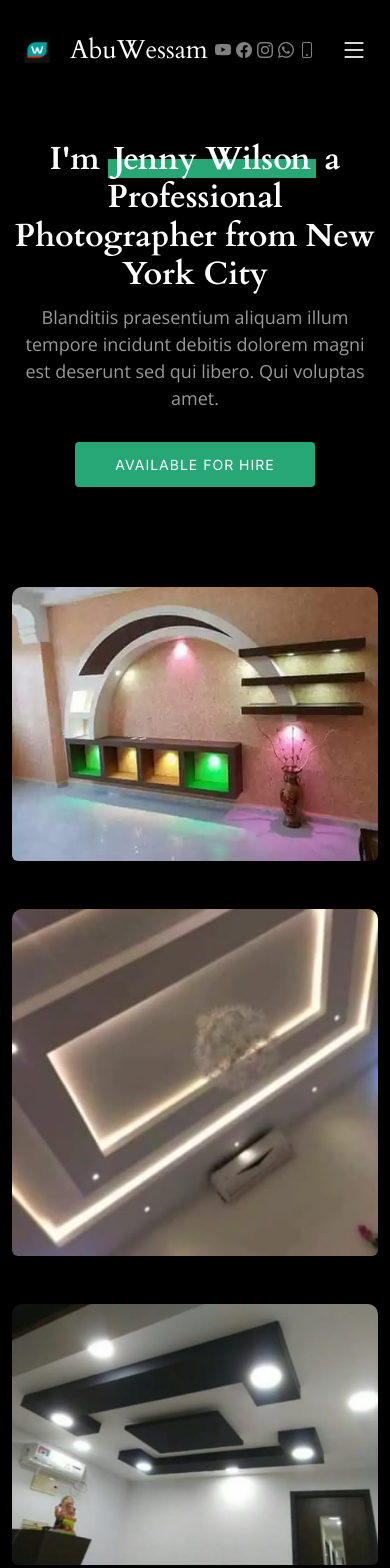
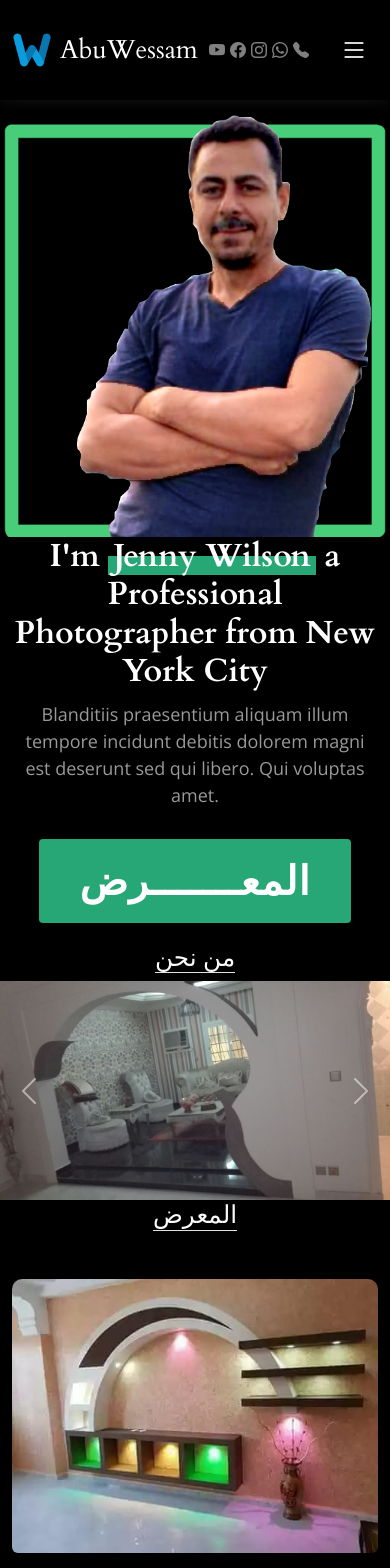
Before and after one commit to mostafa-soliman/AbuWessam, an Angular app: page / in a window 390 px wide. Shown: the top 1568 px of the page. Built offline with nearby package versions, Linux system fonts and the light colour scheme; no server answers.

Commit message:
add name sec

```diff
--- a/src/app/app.component.css
+++ b/src/app/app.component.css
@@ -0,0 +1,28 @@
+.img-container img {
+  height: 70vh;
+}
+.hero {
+  padding: 95px 0 0 0;
+  margin-bottom: 20px;
+  margin-top: 20px;
+}
+.nav li a {
+  font-size: 60px;
+  font-weight: 900;
+  direction: rtl;
+  text-align: right;
+}
+.btn_txt {
+  font-size: 40px;
+  font-weight: 900;
+}
+
+header {
+  box-shadow: 0 0 15px rgba(212, 206, 206, 0.1);
+}
+
+@media (max-width: 991px) {
+  .img-container img {
+    height: 50vh;
+  }
+}
--- a/src/app/app.component.html
+++ b/src/app/app.component.html
@@ -4,22 +4,19 @@
     <div
       class="container-fluid d-flex align-items-center justify-content-between"
     >
-      <a
-        href="index.html"
-        class="logo d-flex align-items-center me-auto me-lg-0"
-      >
+      <a href="#hero" class="logo d-flex align-items-center">
         <!-- Uncomment the line below if you also wish to use an image logo -->
-        <img class="img-fluid w-100" src="../assets/img/logo2.png" alt="" />
+        <img class="logo" src="../assets/img/logo.png" alt="" />
         <!-- <i class="bi bi-camera"></i> -->
         <h1>AbuWessam</h1>
       </a>
 
       <nav id="navbar" class="navbar">
-        <ul>
-          <li><a href="index.html" class="active">الرئيسية</a></li>
-          <li><a href="about.html">حول</a></li>
-          <li><a href="services.html">معرض</a></li>
-          <li><a href="contact.html">تواصل معنا</a></li>
+        <ul class="nav">
+          <li><a href="#hero" class="active">الرئيسية</a></li>
+          <li><a href="#about">من نحن</a></li>
+          <li><a href="#gallery">المعرض</a></li>
+          <li><a href="#concestUs">تواصل معنا</a></li>
         </ul>
       </nav>
       <!-- .navbar -->
@@ -44,7 +41,7 @@
           ><i class="bi bi-whatsapp"></i
         ></a>
         <a href="tel:00966534832008" class="phone" target="_blank"
-          ><i class="bi bi-phone"></i
+          ><i class="bi bi-telephone-fill"></i
         ></a>
       </div>
       <i class="mobile-nav-toggle mobile-nav-show bi bi-list"></i>
@@ -56,13 +53,14 @@
   <!-- ======= Hero Section ======= -->
   <section
     id="hero"
-    class="hero d-flex flex-column justify-content-center align-items-center"
+    class="hero d-flex justify-content-between align-items-center"
     data-aos="fade"
     data-aos-delay="1500"
   >
     <div class="container">
-      <div class="row justify-content-center">
-        <div class="col-lg-6 text-center">
+      <div class="row d-flex justify-content-between align-items-center">
+        <!-- <img src="../assets/img/master.PNG" alt="" srcset="" /> -->
+        <div class="col-lg-6 text-center order-lg-1 order-2">
           <h2>
             I'm <span>Jenny Wilson</span> a Professional Photographer from New
             York City
@@ -71,14 +69,80 @@
             Blanditiis praesentium aliquam illum tempore incidunt debitis
             dolorem magni est deserunt sed qui libero. Qui voluptas amet.
           </p>
-          <a href="contact.html" class="btn-get-started">Available for hire</a>
+          <a href="#gallery" class="btn-get-started btn_txt">المعـــــــرض</a>
+        </div>
+        <div
+          style="margin: 0 auto"
+          class="col-lg-6 order-lg-2 order-1 img-container d-flex justify-content-center"
+        >
+          <img src="../assets/img/master.PNG" alt="" srcset="" />
         </div>
       </div>
     </div>
   </section>
   <!-- End Hero Section -->
 
+  <section id="about">
+    <div class="d-flex justify-content-center">
+      <h2 class="text-center border-bottom w-15">من نحن</h2>
+    </div>
+    <div
+      id="myCarousel"
+      class="carousel slide"
+      data-bs-ride="carousel"
+      data-bs-interval="5000"
+    >
+      <!-- الأزرار التحكم -->
+      <button
+        class="carousel-control-prev"
+        type="button"
+        data-bs-target="#myCarousel"
+        data-bs-slide="prev"
+      >
+        <span class="carousel-control-prev-icon" aria-hidden="true"></span>
+        <span class="visually-hidden">Previous</span>
+      </button>
+      <button
+        class="carousel-control-next"
+        type="button"
+        data-bs-target="#myCarousel"
+        data-bs-slide="next"
+      >
+        <span class="carousel-control-next-icon" aria-hidden="true"></span>
+        <span class="visually-hidden">Next</span>
+      </button>
+
+      <div class="carousel-inner">
+        <!-- عناصر العرض -->
+        <div class="carousel-item active">
+          <img
+            src="../assets/img/gallery(14).jpeg"
+            class="d-block w-100"
+            alt="Slide 1"
+          />
+        </div>
+        <div class="carousel-item">
+          <img
+            src="../assets/img/gallery(14).jpeg"
+            class="d-block w-100"
+            alt="Slide 2"
+          />
+        </div>
+        <div class="carousel-item">
+          <img
+            src="../assets/img/gallery(14).jpeg"
+            class="d-block w-100"
+            alt="Slide 3"
+          />
+        </div>
+      </div>
+    </div>
+  </section>
+
   <main id="main" data-aos="fade" data-aos-delay="1500">
+    <div class="d-flex justify-content-center">
+      <h2 class="text-center border-bottom w-15">المعرض</h2>
+    </div>
     <!-- ======= Gallery Section ======= -->
     <section id="gallery" class="gallery">
       <div class="container-fluid">
--- a/src/index.html
+++ b/src/index.html
@@ -38,21 +38,66 @@
   <body>
     <app-root></app-root>
     <!-- ======= Footer ======= -->
-    <footer id="footer" class="footer">
+    <div class="w-100">
+      <footer class="text-center text-lg-start" id="concestUs">
+        <div class="d-flex justify-content-center">
+          <h2 class="text-center border-bottom w-15">تواصل معنا</h2>
+        </div>
+        <div class="container d-flex justify-content-center py-2">
+          <div class="header-social-links">
+            <a
+              href="https://youtube.com/@hhmmhh1976?feature=shared"
+              class="youtube btn btn-outline-dark rounded-circle"
+              target="_blank"
+              ><i class="bi bi-youtube"></i
+            ></a>
+            <a
+              href="https://m.facebook.com/profile.php?id=100010930969387"
+              class="facebook btn btn-outline-dark rounded-circle"
+              target="_blank"
+              ><i class="bi bi-facebook"></i
+            ></a>
+            <a href="#" class="instagram btn btn-outline-dark rounded-circle"
+              ><i class="bi bi-instagram" target="_blank"></i
+            ></a>
+            <a
+              href="https://wa.me/00966534832008"
+              class="whatsapp"
+              target="_blank"
+              ><i class="bi bi-whatsapp btn btn-outline-dark rounded-circle"></i
+            ></a>
+            <a
+              href="tel:00966534832008"
+              class="phone btn btn-outline-dark rounded-circle"
+              target="_blank"
+              ><i class="bi bi-telephone-fill"></i
+            ></a>
+          </div>
+        </div>
+
+        <!-- Copyright -->
+        <div
+          class="text-center text-white p-3"
+          style="background-color: rgba(54, 54, 54, 0.2)"
+        >
+          © 2020 Copyright:
+          <a class="text-white" href="#">AbuWessam</a>
+        </div>
+        <!-- Copyright -->
+      </footer>
+    </div>
+    <!-- End of .container -->
+    <!-- <footer id="footer" class="footer">
       <div class="container">
         <div class="copyright">
           &copy; Copyright <strong><span>PhotoFolio</span></strong
           >. All Rights Reserved
         </div>
         <div class="credits">
-          <!-- All the links in the footer should remain intact. -->
-          <!-- You can delete the links only if you purchased the pro version. -->
-          <!-- Licensing information: https://bootstrapmade.com/license/ -->
-          <!-- Purchase the pro version with working PHP/AJAX contact form: https://bootstrapmade.com/photofolio-bootstrap-photography-website-template/ -->
-          Designed by <a href="https://bootstrapmade.com/">BootstrapMade</a>
+        Designed by <a href="https://bootstrapmade.com/">BootstrapMade</a>
         </div>
       </div>
-    </footer>
+    </footer> -->
     <!-- End Footer -->
 
     <a
--- a/src/styles.css
+++ b/src/styles.css
@@ -1 +1,3 @@
-/* You can add global styles to this file, and also import other style files */
+footer {
+  box-shadow: 0 0 8px rgba(212, 206, 206, 0.1);
+}
```
Also changed, not shown: 2 other files (tests, documents, lock files or other folders).
